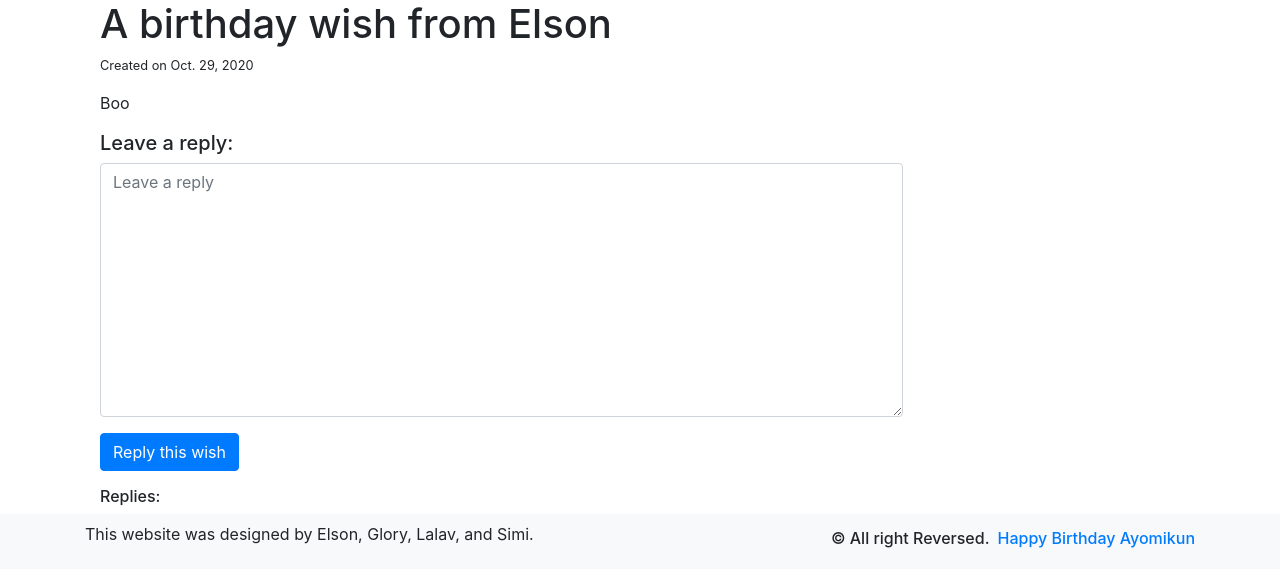
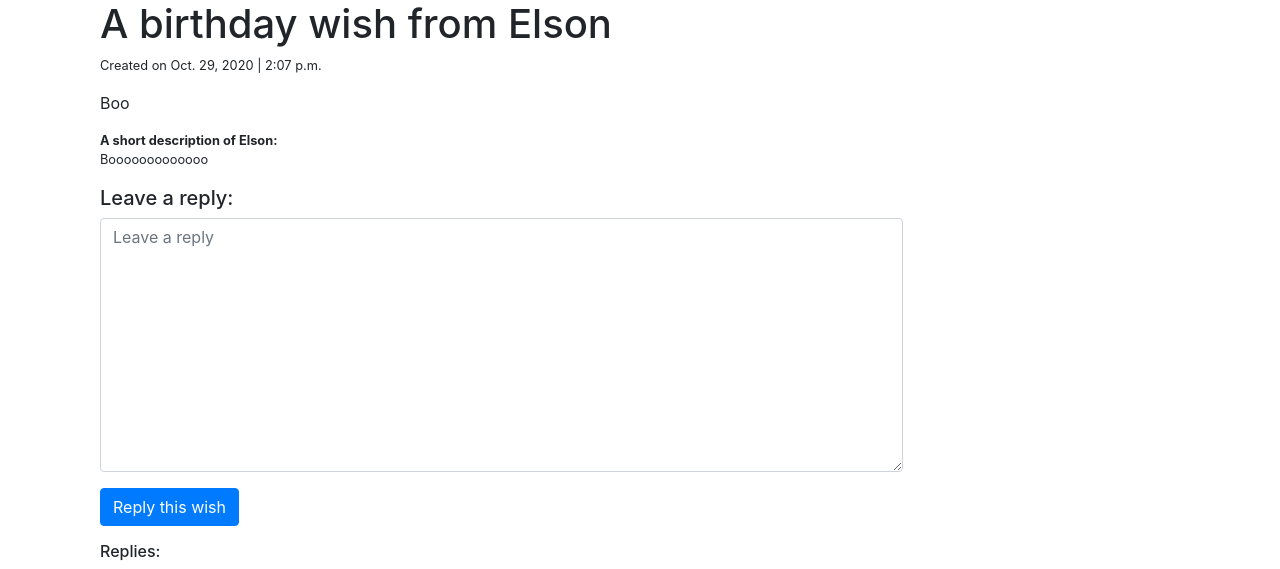
Before and after one commit to e-elson/birthday_wish, a Django app: page /wishes/25/ in a window 1280 px wide. Shown: the part 56-625 px from the top of the page. Run offline with Django 3.2, Linux system fonts and the light colour scheme; a user stored in the database is signed in; data comes from the database, SQL or seed files in the repository; both versions use the stored data as it was after the commit; some libraries are stand-ins or nearby versions.

Commit message:
Adding desc to detail view

```diff
--- a/wishes/templates/wish_detail.html
+++ b/wishes/templates/wish_detail.html
@@ -3,9 +3,14 @@
 <div class="col-md-9">
     <h1>A birthday wish from {{ wish.author }}</h1>
     <small>
-        <p> Created on {{ wish.created_on.date }}</p>
+        <p> Created on {{ wish.created_on.date }} | {{ wish.created_on.time }}</p>
     </small>
     <p>{{ wish.body | linebreaks }}</p>
+    <small>
+        <p><strong>A short description of {{ wish.author }}:</strong><br>
+            {{ wish.desc }}
+        </p>
+    </small>
     <h5>Leave a reply:</h5>
     <form action="/wishes/{{ wish.pk }}/" method="post">
         {% csrf_token %}
```
Also changed, not shown: db.sqlite3.
